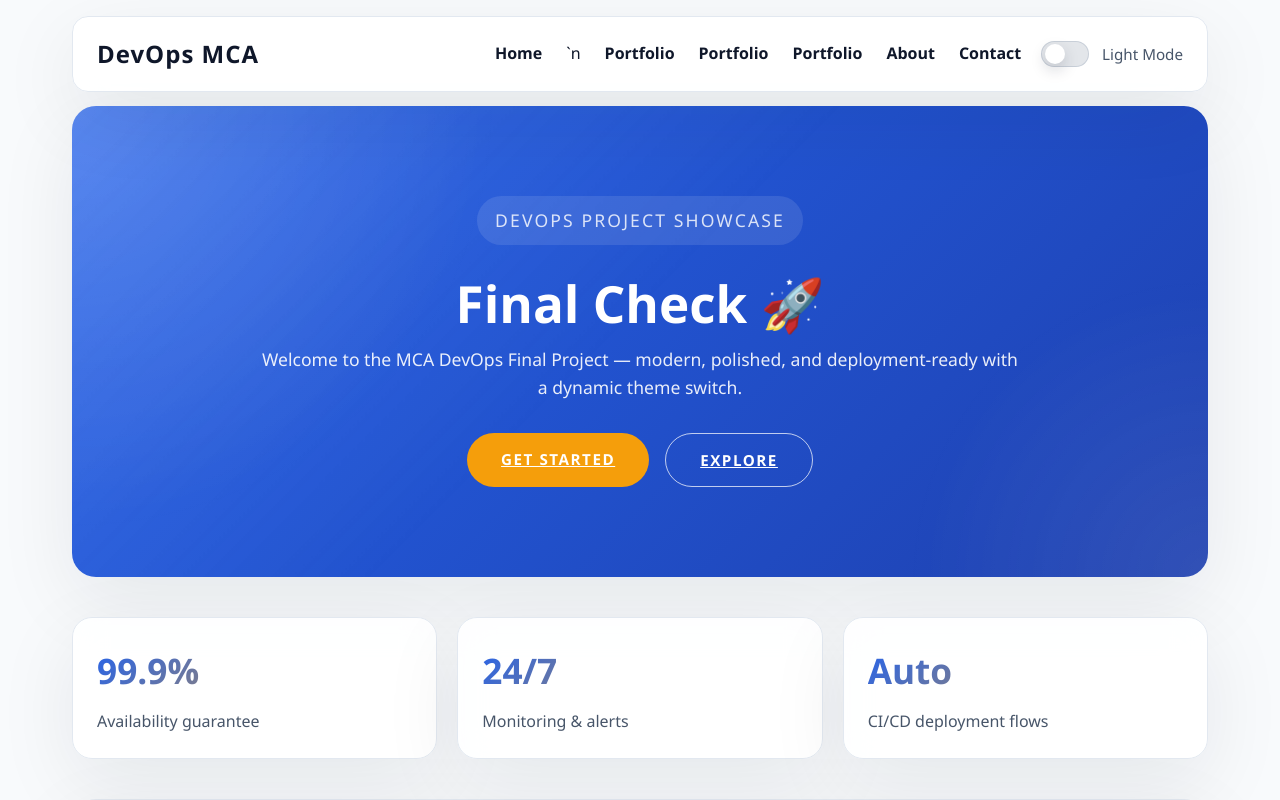
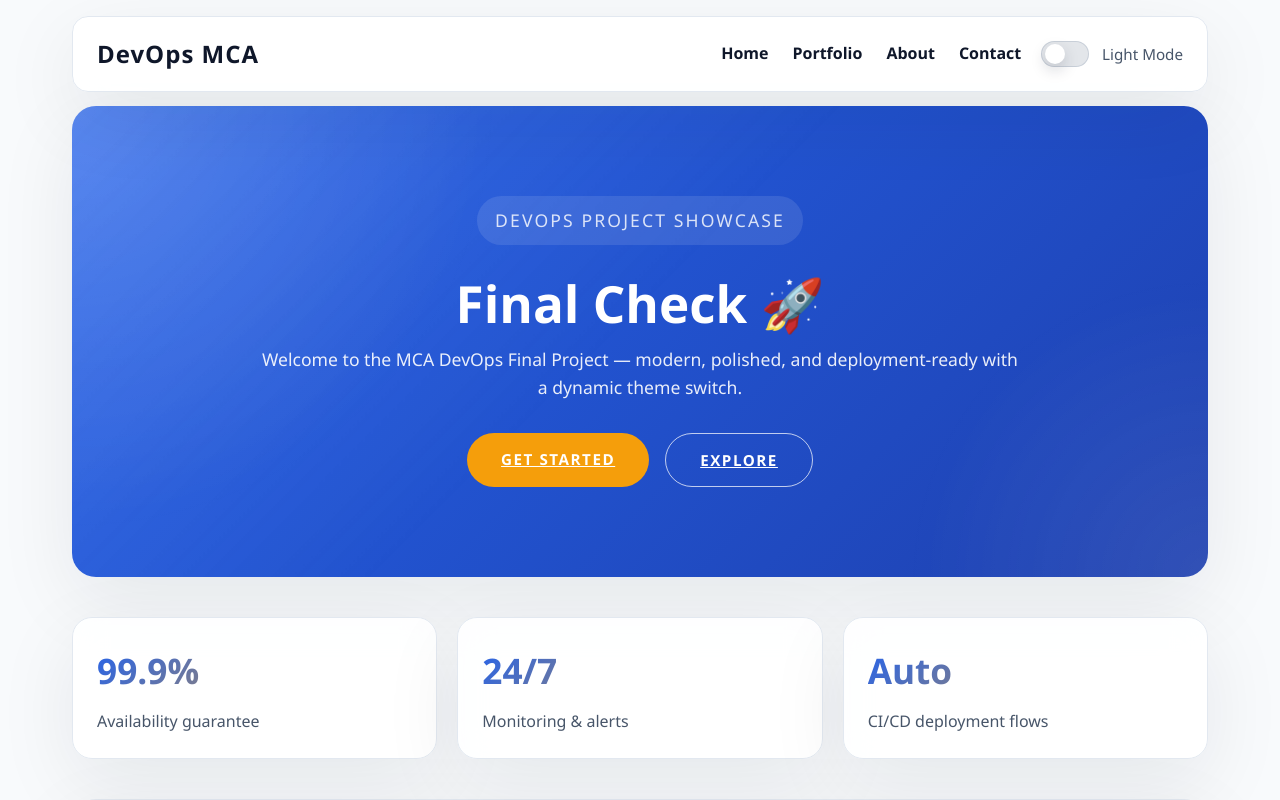
Before and after one commit to harshparashar2004/DEVOPS-MCA-FINAL-PROJECT, a website: page index.html in a window 1280 px wide. Shown: the top 800 px of the page. Drawn offline with Linux system fonts and the light colour scheme.

Commit message:
/n issue resolved

```diff
--- a/index.html
+++ b/index.html
@@ -12,8 +12,7 @@
             <div class="nav-brand">DevOps MCA</div>
             <div class="nav-actions">
                 <ul class="nav-links">
-                    <li><a href="#home">Home</a></li>`n                    <li><a href="portfolio.html">Portfolio</a></li>
-                    <li><a href="portfolio.html">Portfolio</a></li>
+                    <li><a href="#home">Home</a></li>
                     <li><a href="portfolio.html">Portfolio</a></li>
                     <li><a href="#about">About</a></li>
                     <li><a href="#contact">Contact</a></li>
```
